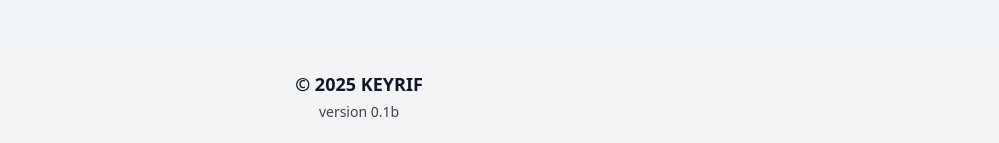
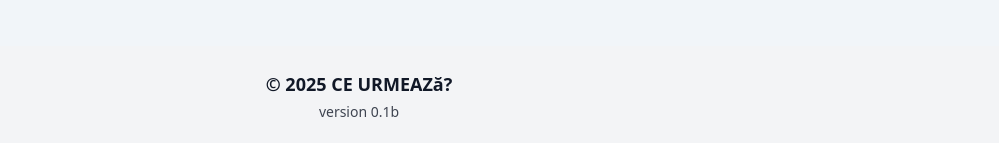
Before and after one commit to Keyrif/ce-urmeaza, a React (Vite) app: page / in a window 1280 px wide. Shown: the part 654-797 px from the top of the page, without its empty margins (281-1280 px from the left). Built offline with nearby package versions, Linux system fonts and the light colour scheme.

Commit message:
fixed searchbar

```diff
--- a/src/App.jsx
+++ b/src/App.jsx
@@ -377,6 +377,7 @@ function App() {
             value={searchText}
             onChange={(e) => setSearchText(e.target.value)}
             onKeyDown={(e) => e.key === "Enter" && Search()}
+            onClick={handleSearchClick}
             placeholder="Caută..."
             className={`rounded-full border text-center mt-6 transition-all duration-700 shadow-lg focus:shadow-xl ${
               darkMode
@@ -667,7 +668,7 @@ function App() {
           darkMode ? "bg-slate-900 text-gray-200" : "bg-gray-100 text-gray-900"
         }`}
       >
-        <p className="font-semibold text-lg">© 2025 KEYRIF</p>
+        <p className="font-semibold text-lg">© 2025 CE URMEAZă?</p>
         <p className="text-sm opacity-80">
           version 0.1b
         </p>
```
